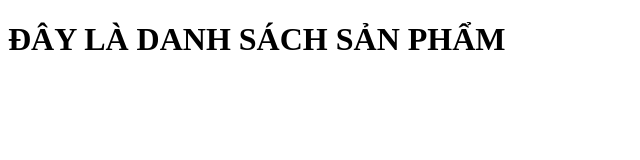
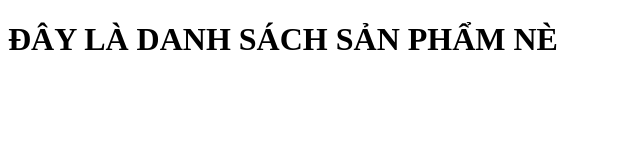
Before and after one commit to vancong160202/front-end, a plain HTML site: page product-list.html in a window 1280 px wide. Shown: the full height of the page, 0-640 px from the left. Drawn offline with Linux system fonts and the light colour scheme.

```diff
--- a/product-list.html
+++ b/product-list.html
@@ -7,6 +7,7 @@
     <title>Document</title>
 </head>
 <body>
-    <h1>ĐÂY LÀ DANH SÁCH SẢN PHẨM</h1>
+    <h1>ĐÂY LÀ DANH SÁCH SẢN PHẨM NÈ
+    </h1>
 </body>
 </html>
```
Also changed, not shown: login-page.html (added).
